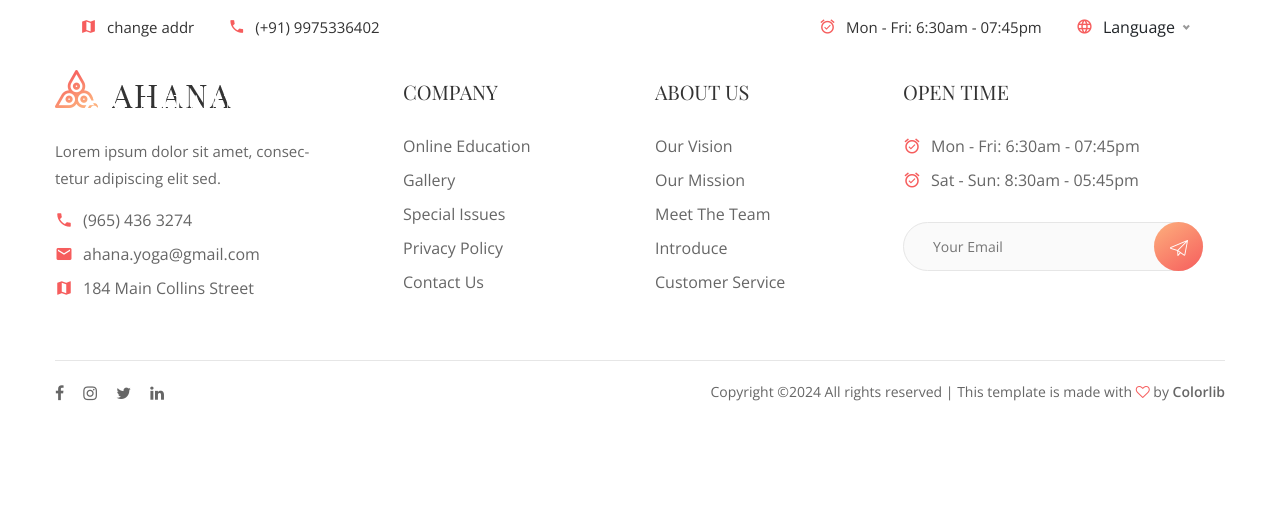
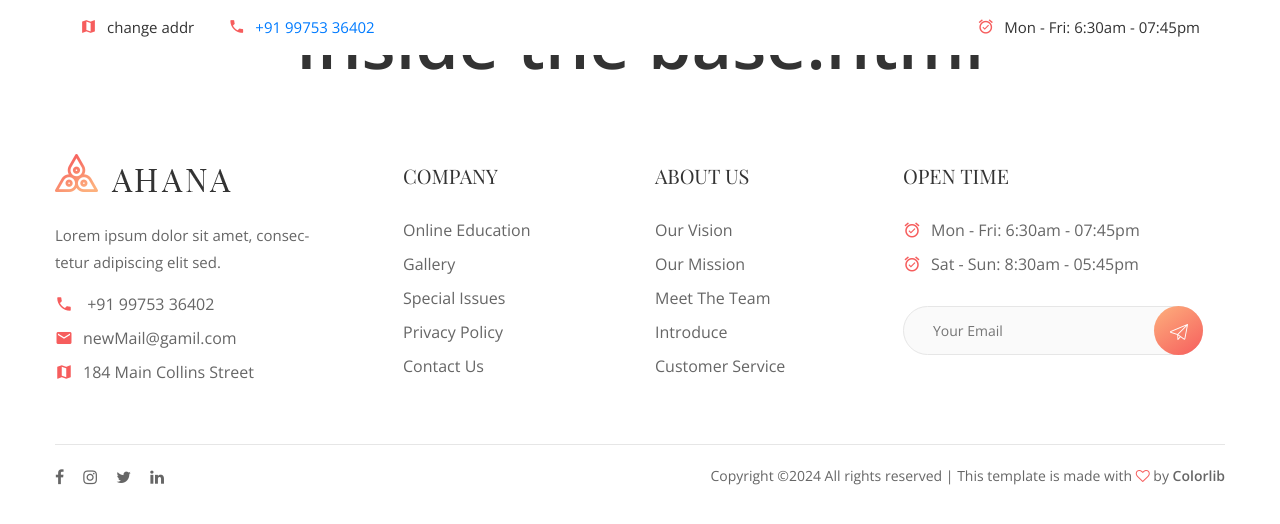
Before and after one commit to prathameshkhade/dikshas-fitness-studio, a Django app: page / in a window 1280 px wide. Shown: the top 524 px of the page. Run offline with Django 4.2, Linux system fonts and the light colour scheme; some libraries are stand-ins or nearby versions; some web fonts are replaced.

Commit message:
rm: language option in top

```diff
--- a/src/templates/base.html
+++ b/src/templates/base.html
@@ -35,7 +35,7 @@
     {% include "header.html" %}
 
     {% block content %}
-
+        <h1 align="center"> Inside the base.html </h1>
     {% endblock content %}
 
     {% include "footer.html" %}
--- a/src/templates/footer.html
+++ b/src/templates/footer.html
@@ -8,8 +8,10 @@
                         <img src="static/img/logo-3.png" alt="">
                         <p>Lorem ipsum dolor sit amet, consec-tetur adipiscing elit sed.</p>
                         <ul>
-                            <li><i class="material-icons">phone</i>(965) 436 3274</li>
-                            <li><i class="material-icons">email</i>ahana.yoga@gmail.com</li>
+                            <li><i class="material-icons">phone</i>
+                                <a href="tel:919975336402">+91 99753 36402</a>
+                            </li>
+                            <li><i class="material-icons">email</i><a href="mailto:pkhade2865@gamil.com">newMail@gamil.com</a></li>
                             <li><i class="material-icons">map</i>184 Main Collins Street</li>
                         </ul>
                     </div>
--- a/src/templates/header.html
+++ b/src/templates/header.html
@@ -9,7 +9,7 @@
                 </div>
                 <div class="header-info">
                     <i class="material-icons">phone</i>
-                    <p>(+91) 9975336402</p>
+                    <p><a href="tel:919975336402">+91 99753 36402</a></p>
                 </div>
             </div>
             <div class="col-md-6 text-left text-md-right p-0">
@@ -17,6 +17,7 @@
                     <i class="material-icons">alarm_on</i>
                     <p>Mon - Fri:  6:30am - 07:45pm</p>
                 </div>
+                {% comment %}
                     <div class="header-info">
                         <i class="material-icons">language</i>
                         <select id="language" class="language-select">
@@ -26,6 +27,7 @@
                             <option data-display="Language" value="2">AR</option>
                         </select>
                     </div>
+                {% endcomment %}
             </div>
         </div>
     </div>
```
Lines whose indentation alone changed are shown as unchanged.
